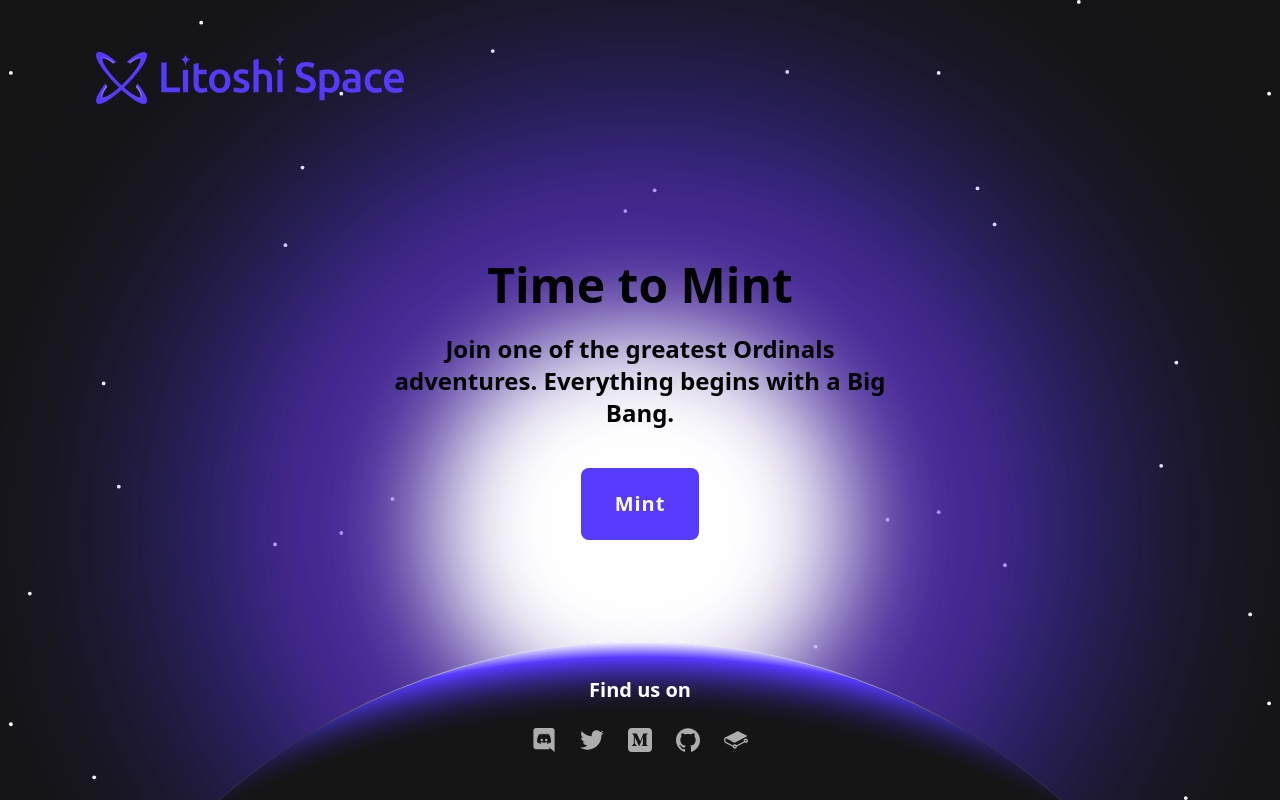
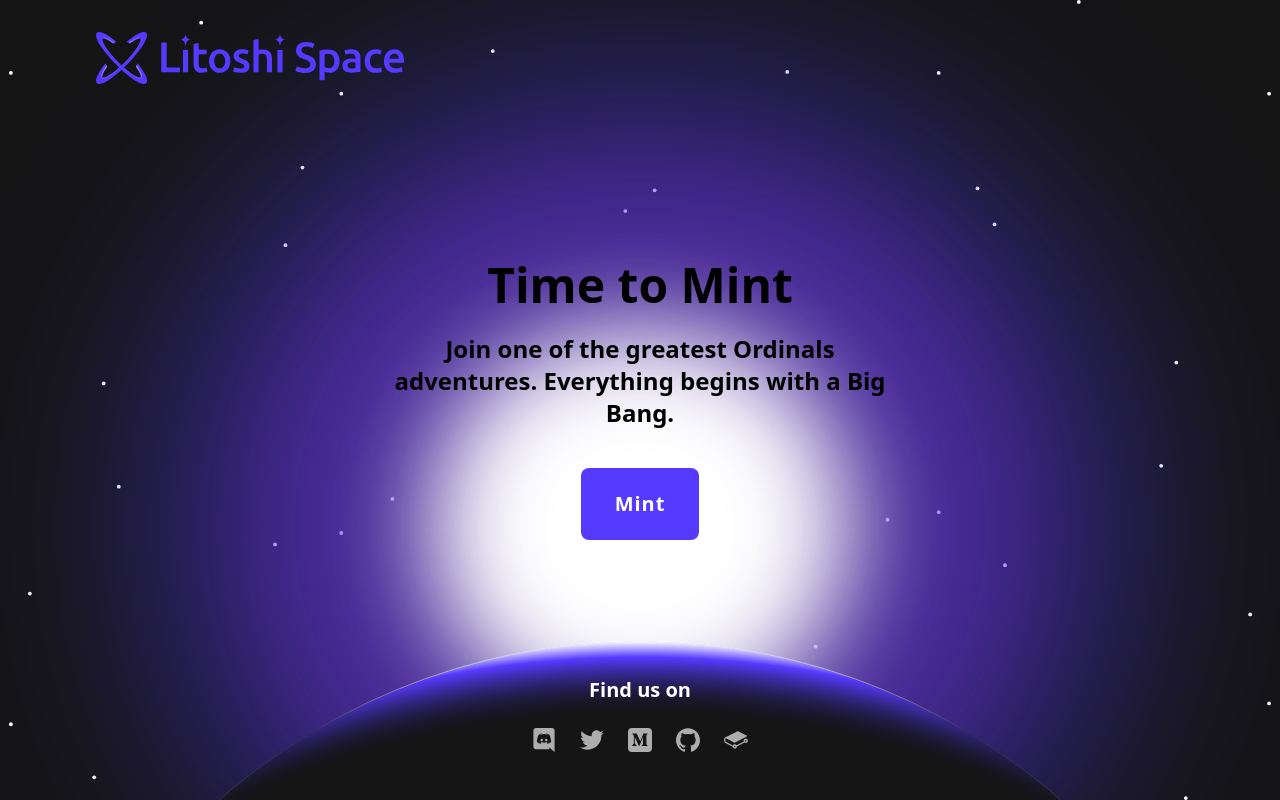
Before and after one commit to LitoshiSpace/LitoshiSale, a React (Vite) app: page / in a window 1280 px wide. Built offline with nearby package versions, Linux system fonts and the light colour scheme.

Commit message:
Change style of the mint order

```diff
--- a/src/layouts/Mint.jsx
+++ b/src/layouts/Mint.jsx
@@ -23,7 +23,7 @@ import Twitter from "#assets/logo/twitter.svg";
 
 function Footer() {
   return (
-    <div className="w-full flex flex-col justify-center items-center p-12 gap-6 bottom-0 absolute">
+    <div className="w-full flex flex-col justify-center items-center p-12 gap-6 bottom-0 fixed">
       <h3 className="text-xl text-white text-center font-semibold">
         Find us on
       </h3>
--- a/src/pages/Mint/index.jsx
+++ b/src/pages/Mint/index.jsx
@@ -145,30 +145,35 @@ function Order({ wallet, option, setContent }) {
   }
 
   return (
-    <div className="w-full h-full flex flex-col justify-center items-center gap-6 ">
+    <>
+      {" "}
+      <div className="flex flex-col fixed top-20 justify-center items-center left-1/2 right-1/2 transform -translate-x-1/2">
         {!data ? (
           <h1 className="text-3xl text-white text-center font-semibold">
             Loading...
           </h1>
         ) : data && !data?.order ? (
           <>
-          <h1 className="text-3xl text-white text-center font-semibold">
+            <h1 className="text-3xl text-white text-center font-semibold w-max">
               {data}
             </h1>
             <Button
-            className="bg-[#ffffff50] px-6 py-3"
+              className="bg-[#ffffff50]  px-6 py-3"
               onClick={() => setContent(null)}
             >
-            <span className="text-xl text-white text-center font-semibold uppercase">
+              <span className="text-xl text-white text-center font-semibold uppercase w-max">
                 Return to setup
               </span>
             </Button>
           </>
         ) : null}
+      </div>
+      <div className="w-full h-full flex  justify-start items-center gap-6 ">
         {Object.keys(orders).length ? (
           <ListOrders orders={orders} setOrders={setOrders} />
         ) : null}
       </div>
+    </>
   );
 }
 
--- a/src/pages/archives/Nouvellelanding/Nouvellelanding.css
+++ b/src/pages/archives/Nouvellelanding/Nouvellelanding.css
@@ -12,7 +12,7 @@
   top: 0;
   left: 0;
   margin-left: 96px;
-  margin-top: 52px;
+  margin-top: 32px;
   right: 0;
 }
 .stars {
--- a/src/pages/index.css
+++ b/src/pages/index.css
@@ -12,7 +12,7 @@
   top: 0;
   left: 0;
   margin-left: 96px;
-  margin-top: 52px;
+  margin-top: 32px;
   right: 0;
 }
 .stars {
```
Also changed, not shown: src/layouts/DashboardLayout/index.jsx (+9 -12 lines). Lines whose indentation alone changed are shown as unchanged.
